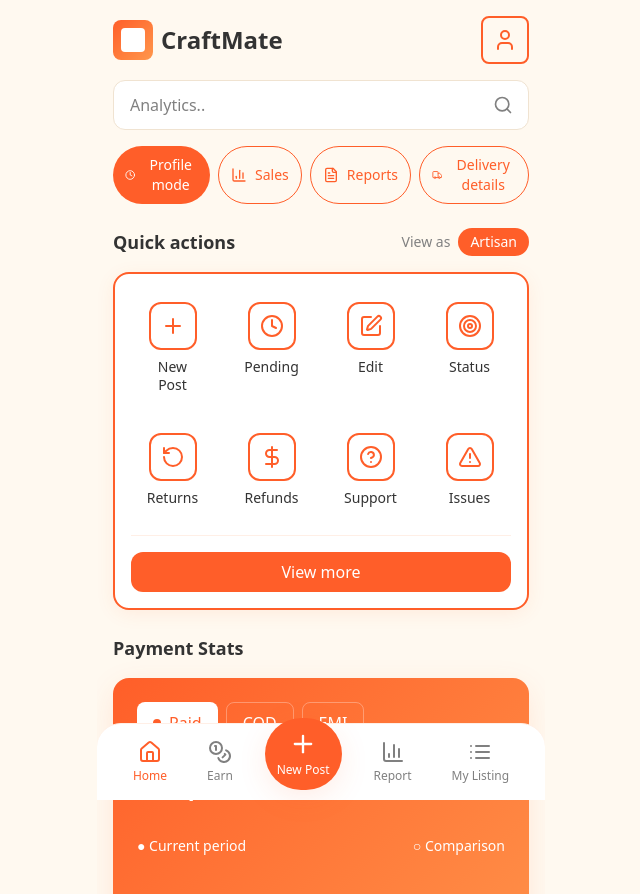
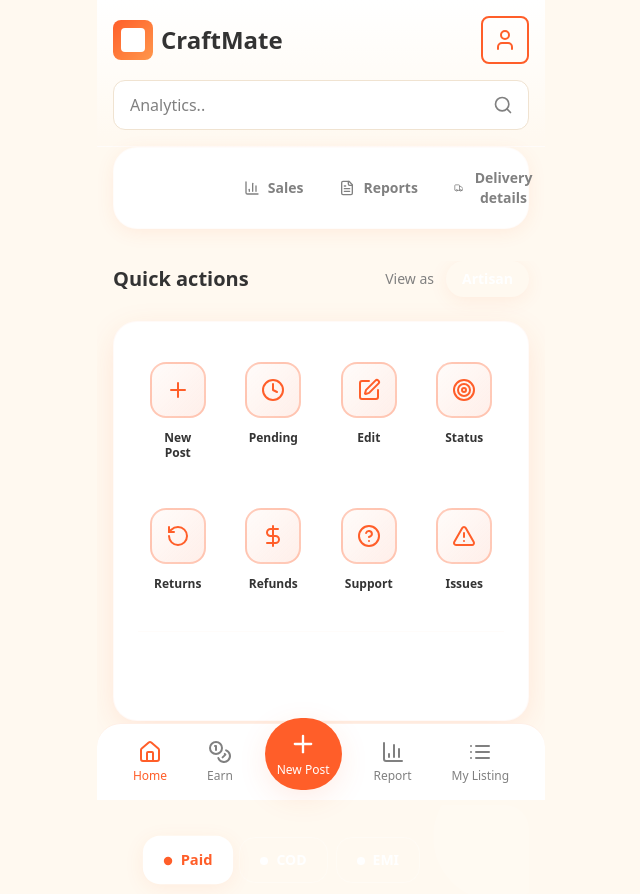
Before and after one commit to Aadithya2222/Frame-Fixture, a React (Vite) app: page / in a window 1280 px wide. Shown: the top 894 px of the page, without its empty margins (319-959 px from the left). Built offline with nearby package versions, Linux system fonts and the light colour scheme; the HTML template or start-up script is replaced by a standard one.

Commit message:
Refactor UI and functionality

```diff
--- a/src/components/ModeToggle.tsx
+++ b/src/components/ModeToggle.tsx
@@ -1,31 +1,50 @@
+import { useState } from "react";
 import { Clock, BarChart3, FileText, Truck } from "lucide-react";
+import { useToast } from "@/hooks/use-toast";
+
+const ModeToggle = () => {
+  const [activeMode, setActiveMode] = useState(0);
+  const { toast } = useToast();
 
   const modes = [
-  { icon: Clock, label: "Profile mode", active: true },
+    { icon: Clock, label: "Profile mode" },
     { icon: BarChart3, label: "Sales" },
     { icon: FileText, label: "Reports" },
     { icon: Truck, label: "Delivery details" },
   ];
 
-const ModeToggle = () => {
+  const handleModeChange = (index: number, mode: typeof modes[0]) => {
+    setActiveMode(index);
+    toast({
+      title: `Switched to ${mode.label}`,
+      description: `Now viewing ${mode.label.toLowerCase()}`
+    });
+  };
+
   return (
-    <div className="flex gap-2 px-4 mb-6">
+    <div className="px-4 mb-8">
+      <div className="bg-surface-elevated rounded-3xl p-2 shadow-soft border border-orange-light/20">
+        <div className="flex gap-1">
           {modes.map((mode, index) => {
             const Icon = mode.icon;
+            const isActive = activeMode === index;
             return (
               <button
                 key={index}
-            className={`flex items-center gap-2 px-3 py-2 rounded-full text-sm font-medium transition-colors ${
-              mode.active
-                ? "bg-orange-primary text-surface-elevated"
-                : "border border-orange-primary text-orange-primary"
+                onClick={() => handleModeChange(index, mode)}
+                className={`flex items-center gap-2 px-4 py-3 rounded-2xl text-sm font-semibold transition-all duration-300 flex-1 justify-center ${
+                  isActive
+                    ? "bg-gradient-primary text-surface-elevated shadow-elegant transform scale-105"
+                    : "text-text-secondary hover:text-orange-primary hover:bg-orange-light/20"
                 }`}
               >
-            <Icon className="w-4 h-4" />
-            {mode.label}
+                <Icon className={`w-4 h-4 ${isActive ? 'animate-pulse' : ''}`} />
+                <span className="hidden sm:inline">{mode.label}</span>
               </button>
             );
           })}
+        </div>
+      </div>
     </div>
   );
 };
--- a/src/components/PaymentStats.tsx
+++ b/src/components/PaymentStats.tsx
@@ -1,61 +1,121 @@
+import { useState } from "react";
+
 const PaymentStats = () => {
+  const [activeTab, setActiveTab] = useState("paid");
+
+  const statsData = {
+    paid: { amount: "₹12,500", growth: "+4%", growthAmount: "+₹1.9k" },
+    cod: { amount: "₹8,200", growth: "+2%", growthAmount: "+₹800" },
+    emi: { amount: "₹5,300", growth: "+6%", growthAmount: "+₹1.2k" }
+  };
+
+  const currentStats = statsData[activeTab as keyof typeof statsData];
+
   return (
-    <div className="mx-4 mb-6">
-      <h2 className="text-lg font-semibold text-text-primary mb-4">Payment Stats</h2>
+    <div className="mx-4 mb-8">
+      <h2 className="text-xl font-bold text-text-primary mb-6">Payment Stats</h2>
 
-      <div className="bg-orange-gradient rounded-2xl p-6 text-surface-elevated shadow-elevated">
-        <div className="flex gap-2 mb-6">
-          <button className="px-4 py-2 bg-surface-elevated text-orange-primary rounded-lg font-medium flex items-center gap-2">
-            <span className="w-2 h-2 bg-orange-primary rounded-full"></span>
-            Paid
+      <div className="bg-gradient-primary rounded-3xl p-8 text-surface-elevated shadow-glow relative overflow-hidden">
+        {/* Background decoration */}
+        <div className="absolute top-0 right-0 w-32 h-32 bg-surface-elevated/10 rounded-full -translate-y-8 translate-x-8"></div>
+        <div className="absolute bottom-0 left-0 w-24 h-24 bg-surface-elevated/5 rounded-full translate-y-8 -translate-x-8"></div>
+
+        <div className="relative z-10">
+          <div className="flex gap-2 mb-8">
+            {[
+              { key: "paid", label: "Paid", icon: "●" },
+              { key: "cod", label: "COD", icon: "●" },
+              { key: "emi", label: "EMI", icon: "●" }
+            ].map((tab) => (
+              <button
+                key={tab.key}
+                onClick={() => setActiveTab(tab.key)}
+                className={`px-5 py-3 rounded-2xl font-semibold text-sm transition-all duration-300 ${
+                  activeTab === tab.key
+                    ? "bg-surface-elevated text-orange-primary shadow-soft transform scale-105"
+                    : "border border-surface-elevated/30 text-surface-elevated hover:bg-surface-elevated/20"
+                }`}
+              >
+                <span className={`w-2 h-2 rounded-full inline-block mr-2 ${
+                  activeTab === tab.key ? 'bg-orange-primary' : 'bg-surface-elevated'
+                }`}></span>
+                {tab.label}
               </button>
-          <button className="px-4 py-2 border border-surface-elevated/30 text-surface-elevated rounded-lg font-medium">
-            COD
-          </button>
-          <button className="px-4 py-2 border border-surface-elevated/30 text-surface-elevated rounded-lg font-medium">
-            EMI
-          </button>
+            ))}
           </div>
 
-        <div className="flex items-center gap-4 mb-8">
-          <div className="text-3xl font-bold">₹12,500</div>
-          <div className="flex items-center gap-1 bg-surface-elevated/20 px-2 py-1 rounded-lg">
-            <div className="text-sm">+4%</div>
-            <div className="text-xs">(+₹1.9k)</div>
+          <div className="flex items-center gap-6 mb-10">
+            <div className="text-4xl font-bold tracking-tight">{currentStats.amount}</div>
+            <div className="flex items-center gap-2 bg-surface-elevated/20 backdrop-blur-sm px-4 py-2 rounded-2xl border border-surface-elevated/20">
+              <div className="text-lg font-semibold">{currentStats.growth}</div>
+              <div className="text-sm opacity-90">({currentStats.growthAmount})</div>
             </div>
           </div>
 
-        <div className="mb-4">
-          <div className="flex justify-between text-sm mb-2">
-            <span>● Current period</span>
-            <span>○ Comparison</span>
+          <div className="mb-6">
+            <div className="flex justify-between text-sm mb-4 opacity-90">
+              <span className="flex items-center gap-2">
+                <span className="w-3 h-3 bg-surface-elevated rounded-full"></span>
+                Current period
+              </span>
+              <span className="flex items-center gap-2">
+                <span className="w-3 h-3 border-2 border-surface-elevated rounded-full"></span>
+                Comparison
+              </span>
             </div>
           </div>
 
-        {/* Chart area */}
-        <div className="h-32 relative overflow-hidden">
-          <svg viewBox="0 0 400 100" className="w-full h-full">
+          {/* Enhanced Chart area */}
+          <div className="h-40 relative overflow-hidden rounded-2xl bg-surface-elevated/10 p-4">
+            <svg viewBox="0 0 400 120" className="w-full h-full">
+              {/* Grid lines */}
+              <defs>
+                <pattern id="grid" width="40" height="24" patternUnits="userSpaceOnUse">
+                  <path d="M 40 0 L 0 0 0 24" fill="none" stroke="white" strokeWidth="0.5" opacity="0.1"/>
+                </pattern>
+              </defs>
+              <rect width="100%" height="100%" fill="url(#grid)" />
+
+              {/* Area fill */}
               <path
-              d="M0,80 Q50,60 100,70 T200,50 T300,40 T400,45"
+                d="M0,90 Q50,70 100,80 T200,60 T300,50 T400,55 L400,120 L0,120 Z"
+                fill="white"
+                opacity="0.1"
+              />
+
+              {/* Main line */}
+              <path
+                d="M0,90 Q50,70 100,80 T200,60 T300,50 T400,55"
+                stroke="white"
+                strokeWidth="3"
+                fill="none"
+                opacity="0.9"
+                strokeLinecap="round"
+              />
+
+              {/* Comparison line */}
+              <path
+                d="M0,80 Q50,60 100,70 T200,40 T300,30 T400,35"
                 stroke="white"
                 strokeWidth="2"
                 fill="none"
-              opacity="0.8"
+                opacity="0.5"
+                strokeDasharray="4,4"
               />
-            <path
-              d="M0,70 Q50,50 100,60 T200,30 T300,20 T400,25"
-              stroke="white"
-              strokeWidth="2"
-              fill="none"
-              opacity="0.4"
-            />
+
+              {/* Data points */}
+              <circle cx="100" cy="80" r="3" fill="white" opacity="0.9"/>
+              <circle cx="200" cy="60" r="3" fill="white" opacity="0.9"/>
+              <circle cx="300" cy="50" r="3" fill="white" opacity="0.9"/>
+              <circle cx="400" cy="55" r="3" fill="white" opacity="0.9"/>
             </svg>
           </div>
 
-        <div className="flex justify-between text-xs mt-4">
-          {[1, 2, 3, 4, 5, 6, 7, 8, 9, 10, 11].map((num) => (
-            <span key={num} className="opacity-70">{num}</span>
+          <div className="flex justify-between text-sm mt-6 opacity-80">
+            {['Jan', 'Feb', 'Mar', 'Apr', 'May', 'Jun', 'Jul', 'Aug', 'Sep', 'Oct', 'Nov'].map((month) => (
+              <span key={month} className="font-medium">{month}</span>
             ))}
+          </div>
         </div>
       </div>
     </div>
--- a/src/components/QuickActions.tsx
+++ b/src/components/QuickActions.tsx
@@ -1,42 +1,94 @@
 import { Plus, Clock, Edit, RotateCcw, RefreshCw, DollarSign, HelpCircle, AlertTriangle, Target } from "lucide-react";
-
-const actions = [
-  { icon: Plus, label: "New Post", color: "text-orange-primary" },
-  { icon: Clock, label: "Pending", color: "text-orange-primary" },
-  { icon: Edit, label: "Edit", color: "text-orange-primary" },
-  { icon: Target, label: "Status", color: "text-orange-primary" },
-  { icon: RotateCcw, label: "Returns", color: "text-orange-primary" },
-  { icon: DollarSign, label: "Refunds", color: "text-orange-primary" },
-  { icon: HelpCircle, label: "Support", color: "text-orange-primary" },
-  { icon: AlertTriangle, label: "Issues", color: "text-orange-primary" },
-];
+import { useNavigate } from "react-router-dom";
+import { useToast } from "@/hooks/use-toast";
 
 const QuickActions = () => {
+  const navigate = useNavigate();
+  const { toast } = useToast();
+
+  const actions = [
+    {
+      icon: Plus,
+      label: "New Post",
+      color: "text-orange-primary",
+      action: () => navigate("/new-post")
+    },
+    {
+      icon: Clock,
+      label: "Pending",
+      color: "text-orange-primary",
+      action: () => toast({ title: "Pending Orders", description: "5 orders are pending review" })
+    },
+    {
+      icon: Edit,
+      label: "Edit",
+      color: "text-orange-primary",
+      action: () => toast({ title: "Edit Mode", description: "Select items to edit" })
+    },
+    {
+      icon: Target,
+      label: "Status",
+      color: "text-orange-primary",
+      action: () => toast({ title: "Status", description: "All systems operational" })
+    },
+    {
+      icon: RotateCcw,
+      label: "Returns",
+      color: "text-orange-primary",
+      action: () => toast({ title: "Returns", description: "2 return requests pending" })
+    },
+    {
+      icon: DollarSign,
+      label: "Refunds",
+      color: "text-orange-primary",
+      action: () => toast({ title: "Refunds", description: "No pending refunds" })
+    },
+    {
+      icon: HelpCircle,
+      label: "Support",
+      color: "text-orange-primary",
+      action: () => toast({ title: "Support", description: "Help center opened" })
+    },
+    {
+      icon: AlertTriangle,
+      label: "Issues",
+      color: "text-orange-primary",
+      action: () => toast({ title: "Issues", description: "No active issues found" })
+    },
+  ];
+  const handleViewMore = () => {
+    toast({
+      title: "More Actions",
+      description: "Additional actions will be available soon"
+    });
+  };
+
   return (
-    <div className="mx-4 mb-6">
-      <div className="flex items-center justify-between mb-4">
-        <h2 className="text-lg font-semibold text-text-primary">Quick actions</h2>
-        <div className="flex items-center gap-2">
+    <div className="mx-4 mb-8">
+      <div className="flex items-center justify-between mb-6">
+        <h2 className="text-xl font-bold text-text-primary">Quick actions</h2>
+        <div className="flex items-center gap-3">
           <span className="text-sm text-text-secondary">View as</span>
-          <span className="px-3 py-1 bg-orange-primary text-surface-elevated text-sm rounded-full font-medium">
+          <div className="px-4 py-2 bg-gradient-primary text-surface-elevated text-sm rounded-full font-semibold shadow-soft">
             Artisan
-          </span>
+          </div>
         </div>
       </div>
 
-      <div className="bg-surface-elevated rounded-2xl border-2 border-orange-primary p-4 shadow-soft">
-        <div className="grid grid-cols-4 gap-4">
+      <div className="bg-surface-elevated rounded-3xl border border-orange-light/30 p-6 shadow-elevated">
+        <div className="grid grid-cols-4 gap-4 mb-6">
           {actions.map((action, index) => {
             const Icon = action.icon;
             return (
               <button
                 key={index}
-                className="flex flex-col items-center gap-2 p-3 rounded-xl hover:bg-orange-light transition-colors group"
+                onClick={action.action}
+                className="flex flex-col items-center gap-3 p-4 rounded-2xl hover:bg-gradient-to-br hover:from-orange-light/10 hover:to-orange-primary/5 transition-all duration-300 group transform hover:scale-105"
               >
-                <div className="w-12 h-12 rounded-xl border-2 border-orange-primary flex items-center justify-center group-hover:bg-orange-primary transition-colors">
-                  <Icon className={`w-6 h-6 ${action.color} group-hover:text-surface-elevated transition-colors`} />
+                <div className="w-14 h-14 rounded-2xl border-2 border-orange-primary/30 bg-gradient-to-br from-orange-light/20 to-orange-primary/10 flex items-center justify-center group-hover:border-orange-primary group-hover:shadow-glow transition-all duration-300">
+                  <Icon className={`w-6 h-6 ${action.color} group-hover:scale-110 transition-transform duration-300`} />
                 </div>
-                <span className="text-sm font-medium text-text-primary text-center leading-tight">
+                <span className="text-xs font-semibold text-text-primary text-center leading-tight group-hover:text-orange-primary transition-colors">
                   {action.label}
                 </span>
               </button>
@@ -44,9 +96,12 @@ const QuickActions = () => {
           })}
         </div>
 
-        <div className="mt-4 pt-4 border-t border-orange-light">
-          <button className="w-full py-2 bg-orange-primary text-surface-elevated rounded-xl font-medium">
-            View more
+        <div className="pt-4 border-t border-orange-light/20">
+          <button
+            onClick={handleViewMore}
+            className="w-full py-3 bg-gradient-primary text-surface-elevated rounded-2xl font-semibold shadow-elegant hover:shadow-glow transition-all duration-300 transform hover:scale-[1.02]"
+          >
+            View more actions
           </button>
         </div>
       </div>
--- a/src/pages/Index.tsx
+++ b/src/pages/Index.tsx
@@ -7,16 +7,23 @@ import BottomNav from "@/components/BottomNav";
 
 const Index = () => {
   return (
-    <div className="min-h-screen bg-background flex flex-col max-w-md mx-auto">
-      <Header />
-      <SearchBar />
+    <div className="min-h-screen bg-background flex flex-col max-w-md mx-auto relative">
+      {/* Header Section */}
+      <div className="bg-gradient-to-b from-surface-elevated to-background border-b border-orange-light/20">
+        <Header />
+        <SearchBar />
+      </div>
+
+      {/* Mode Toggle */}
       <ModeToggle />
 
-      <div className="flex-1 overflow-y-auto pb-20">
+      {/* Main Content */}
+      <div className="flex-1 overflow-y-auto pb-24 px-0">
         <QuickActions />
         <PaymentStats />
       </div>
 
+      {/* Bottom Navigation */}
       <BottomNav />
     </div>
   );
```
Lines whose indentation alone changed are shown as unchanged.
